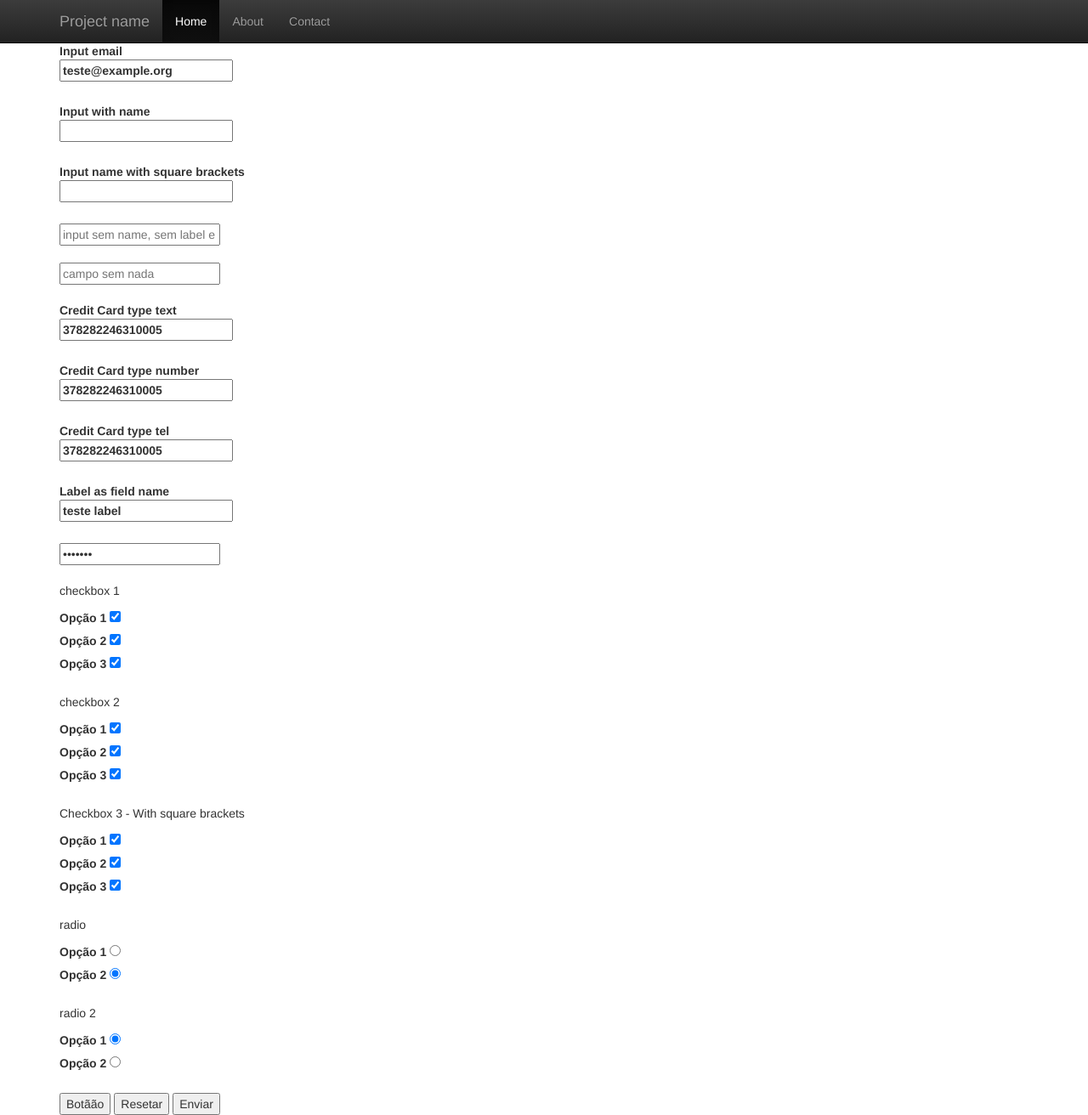
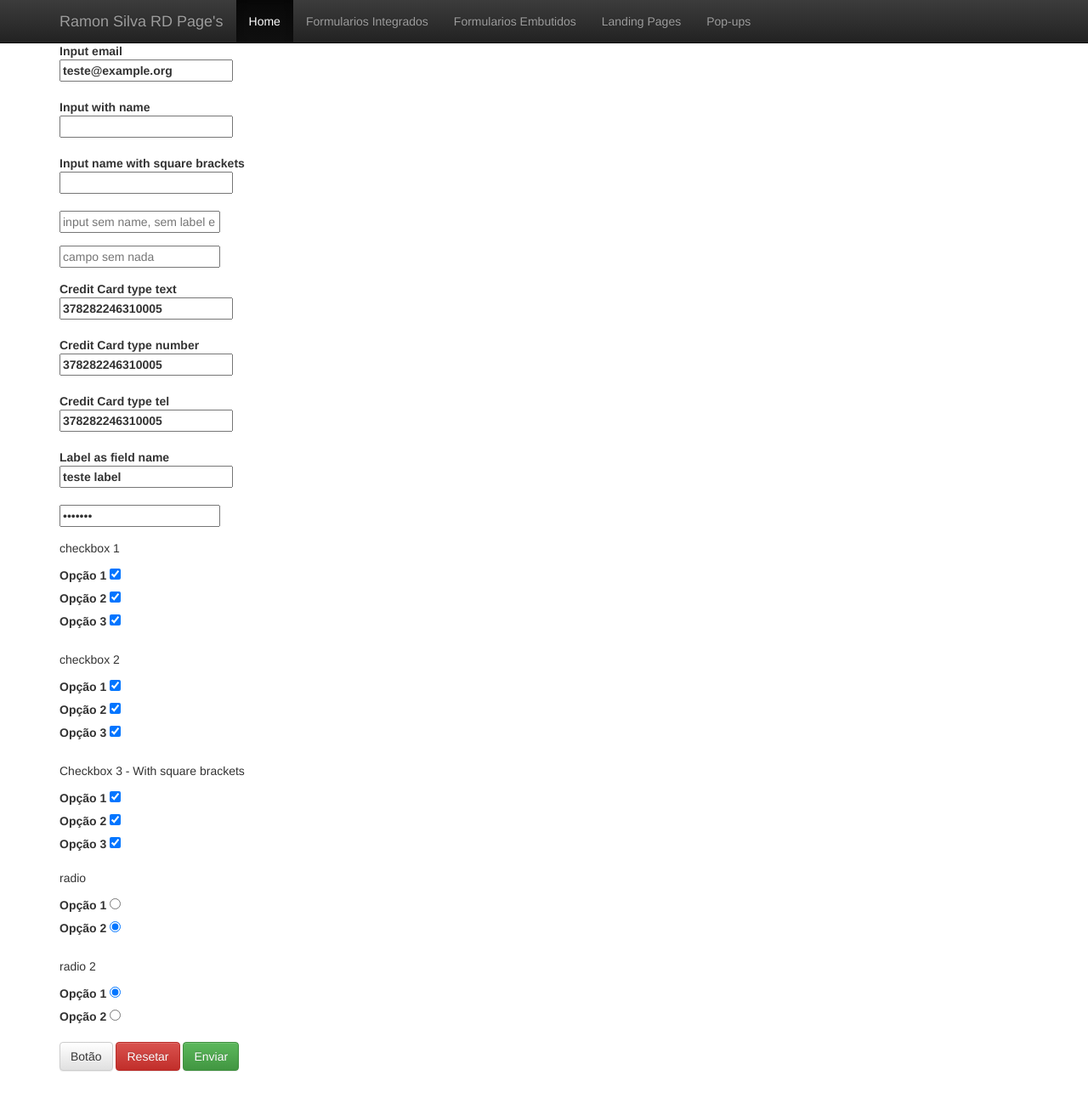
Before and after one commit to ramonsilva-rd/pagina-de-testes, a plain HTML site: page index.html in a window 1280 px wide. Shown: the whole page at 85% size. After the commit the page ends 1275 px from the top, so only its background shows below. Drawn offline with nearby package versions, Linux system fonts and the light colour scheme; a script that the page names is missing.

Commit message:
Tapa no CSS

```diff
--- a/index.html
+++ b/index.html
@@ -33,64 +33,76 @@
                 <span class="icon-bar"></span>
                 <span class="icon-bar"></span>
               </button>
-              <a class="navbar-brand" href="#">Project name</a>
+              <a class="navbar-brand" href="#">Ramon Silva RD Page's</a>
             </div>
             <div id="navbar" class="collapse navbar-collapse">
               <ul class="nav navbar-nav">
                 <li class="active"><a href="#">Home</a></li>
-                <li><a href="#about">About</a></li>
-                <li><a href="#contact">Contact</a></li>
+                <li><a href="#about">Formularios Integrados</a></li>
+                <li><a href="#contact">Formularios Embutidos</a></li>
+                <li><a href="#contact">Landing Pages</a></li>
+                <li><a href="#contact">Pop-ups</a></li>
               </ul>
             </div><!--/.nav-collapse -->
           </div>
         </nav>
     <div class="container">
     <form action="#" name="teste-ignora-campos">
+      <div class="form-group">
+      <label>Input email<br>
+          <input type="email" value="teste@example.org" />
+        </label>
+      </div>
 
-     <label>Input email<br>
-        <input type="email" value="teste@example.org">
+      <div class="form-group">
+        <label>Input with name<br>
+          <input type="text" name="some_ema[68]" />
         </label>
-      <br><br>
+      </div>
 
-      <label>Input with name<br>
-        <input type="text" name="some_ema[68]">
+      <div class="form-group">
+      <label>Input name with square brackets<br>
+        <input type="text" name="Payment.CreditCardType" />
       </label>
-      <br><br>
+      </div>
 
-      <label>Input name with square brackets<br>
-        <input type="text" name="Payment.CreditCardType">
-      </label>
-      <br><br>
+      <div class="form-group">
+        <input type="text" placeholder="input sem name, sem label e com id" id="fieldzao">
+      </div>
 
-      <input type="text" placeholder="input sem name, sem label e com id" id="fieldzao">
-      <br><br>
+      <div class="form-group">
+        <input type="text" placeholder="campo sem nada">
+      </div>
 
-      <input type="text" placeholder="campo sem nada">
-      <br><br>
-
+      <div class="form-group">
         <label>Credit Card type text<br>
           <input type="text" name="Payment.CreditCardHolder" value="378282246310005">
         </label>
-      <br><br>
+      </div>
 
+      <div class="form-group">
         <label>Credit Card type number<br>
           <input type="number" name="Payment.CreditCardHolderCPF" value="378282246310005">
         </label>
-      <br><br>
+      </div>
 
+      <div class="form-group">
         <label>Credit Card type tel<br>
           <input type="tel" name="credit_card_tel" value="378282246310005">
         </label>
-      <br><br>
+      </div>
 
+      <div class="form-group">
       <label>Label as field name<br>
         <input type="text" value="teste label">
       </label>
-      <br><br>
+      </div>
 
+      <div class="form-group">
         <input type="password" value="ignorar">
-      <br><br>
+      </div>
 
+      <div class="form-group">
         <p>checkbox 1</p>
         <label>Opção 1
           <input type="checkbox" name="" value="Opção1.1" checked>
@@ -131,8 +143,9 @@
         <label>Opção 3
           <input type="checkbox" name="checkbox[customer][name]" value="Opção3.3" checked>
         </label>
-      <br><br>
+      </div>
 
+      <div class="form-group">
         <p>radio</p>
         <label>Opção 1
           <input type="radio" name="radio-one" value="Opção1.1">
@@ -151,12 +164,13 @@
         <label>Opção 2
           <input type="radio" name="radio-two" value="Opção2.2">
         </label>
-      <br><br>
+      </div>
 
-      <input type="button" name="botao-teste" value="Botãão">
-
-      <input type="reset" name="reset-form" value="Resetar">
-      <input type="submit" name="submit-form" value="Enviar">
+      <div class="form-group">
+        <input type="button" class="btn btn-default" name="botao-teste" value="Botão">
+        <input type="reset" class="btn btn-danger" name="reset-form" value="Resetar">
+        <input type="submit" class="btn btn-success" name="submit-form" value="Enviar">
+      </div>
     </form>
     </div>
 
```
Lines whose indentation alone changed are shown as unchanged.
